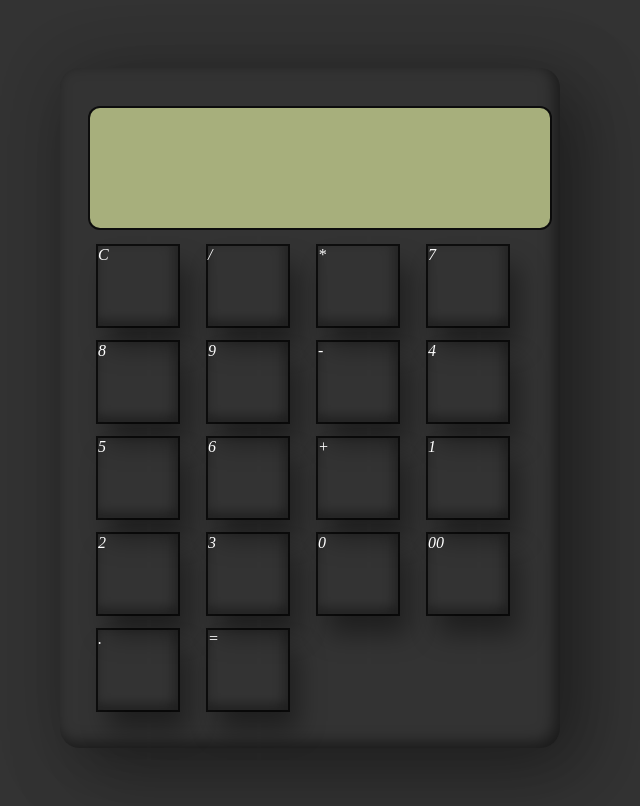
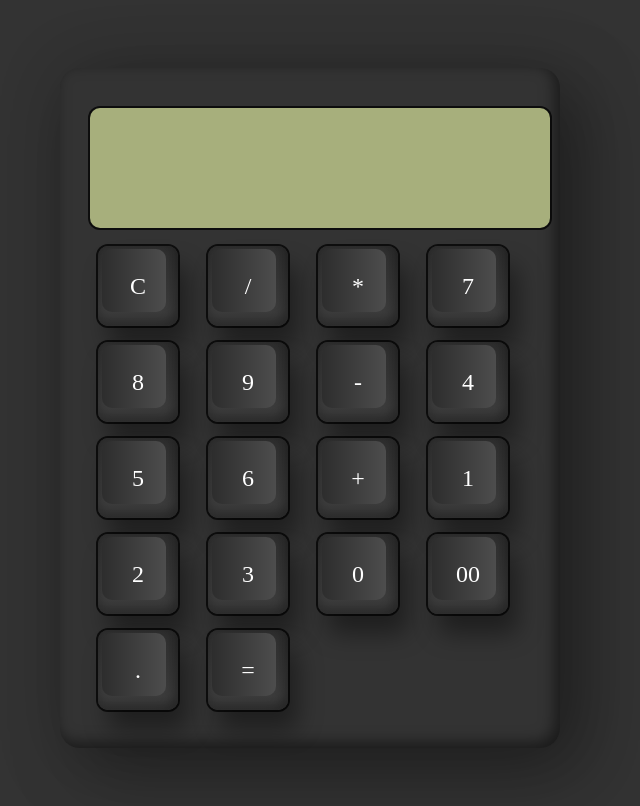
Before and after one commit to jklausz/calculator-practice, a plain HTML site: page index.html in a window 1280 px wide. Shown: the whole page, without its empty margins (330-970 px from the left). Drawn offline with Linux system fonts and the light colour scheme.

Commit message:
calculator span more css

```diff
--- a/style.css
+++ b/style.css
@@ -53,10 +53,11 @@ body {
 .calculator span {
   position: relative;
   display: grid;
+  place-items: center;
   width: 80px;
   height: 80px;
   margin: 8px;
-    background: linear-gradient(180deg, #2f2f2f; #3f3f3f);
+  background: linear-gradient(180deg, #2f2f2f, #3f3f3f);
   box-shadow: inset -8px 0 8px rgba(0, 0, 0, 0.15),
     inset 0 -8px 8px rgba(0, 0, 0, 0.25),
     0 0 0 2px rgba(0, 0, 0, 0.75),
@@ -65,4 +66,26 @@ body {
   user-select: none;
   cursor: pointer;
   font-weight: 400;
+  border-radius: 10px;
 }
+
+.calculator span::before
+{
+  content: '';
+  position: absolute;
+  top: 3px;
+  left: 4px;
+  bottom: 14px;
+  right: 12px;
+  background: linear-gradient(90deg, #2d2d2d, #4d4d4d);
+  border-radius: 10px;
+
+
+}
+
+.calculator span  i
+{
+    position: relative;
+    font-style: normal;
+    font-size: 1.5em;
+    text-transform: uppercase;
```
Lines whose indentation alone changed are shown as unchanged.
